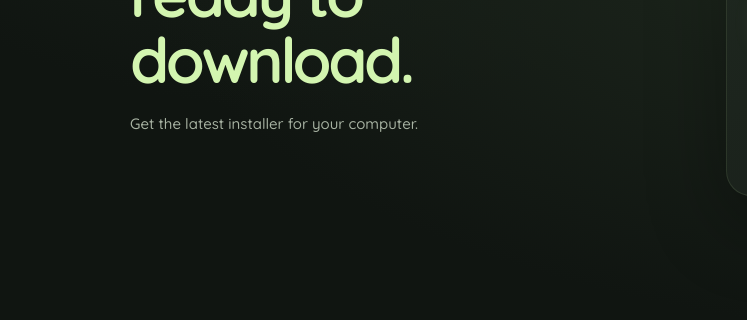
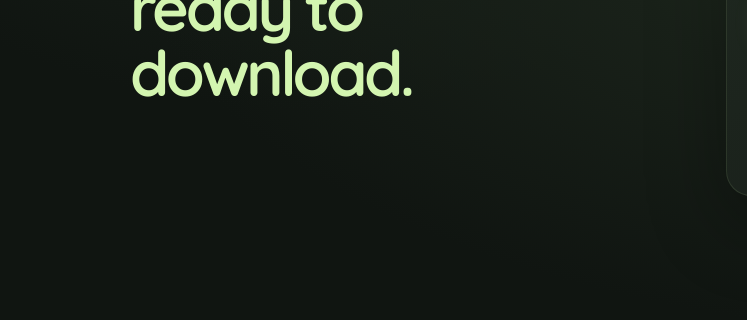
Before and after one commit to oblivionium/wifi-connect, a plain HTML site: page docs/index.html in a window 1280 px wide. Shown: the part 405-725 px from the top of the page, 0-747 px from the left. Drawn offline with Linux system fonts and the light colour scheme; no server answers; files whose address does not match are found by name.

Commit message:
Remove redundant download page intro

```diff
--- a/docs/index.html
+++ b/docs/index.html
@@ -48,9 +48,6 @@
       <section class="intro" aria-labelledby="page-title">
         <p class="eyebrow"><span class="eyebrow-dot"></span> Desktop app + CLI</p>
         <h1 id="page-title">Wi-Fi Connect, <span>ready to download.</span></h1>
-        <p class="intro-copy">
-          Get the latest installer for your computer.
-        </p>
 
       </section>
 
```
